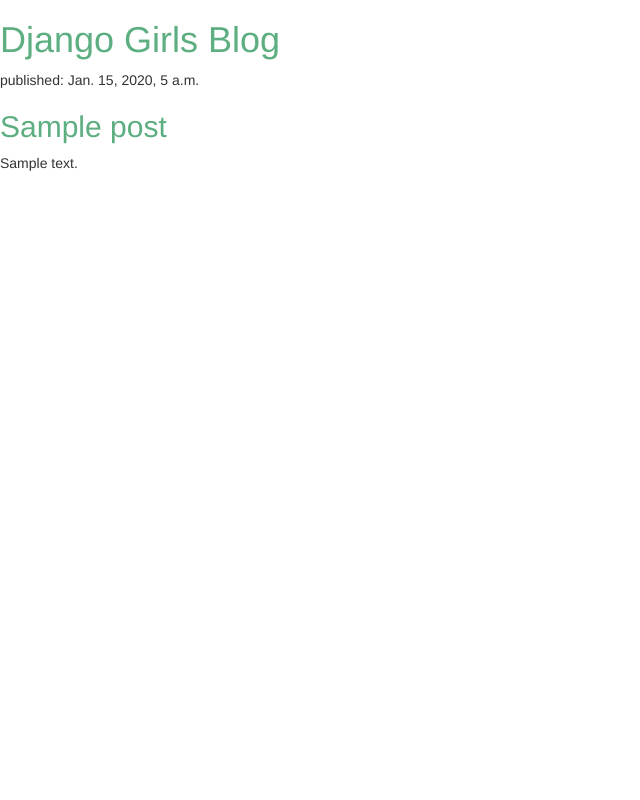
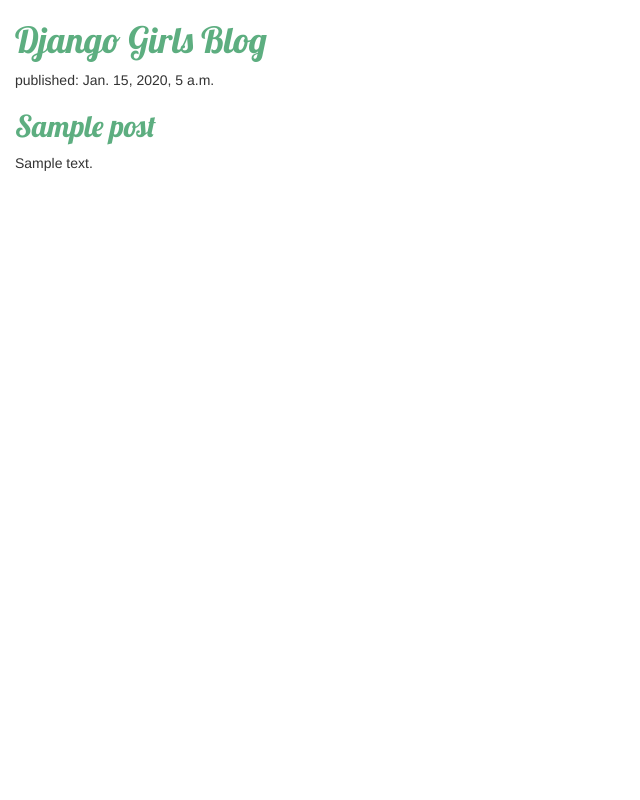
Before and after one commit to ThePolarEspresso/my-first-blog, a Django app: template blog/templates/blog/post_list.html in a window 1280 px wide. Shown: the whole page, without its empty margins (0-640 px from the left). Run offline with Django 3.2, Linux system fonts and the light colour scheme; the template is opened without the code that fills it: values that come from a table or form of the project are taken from there, others are empty; tables that the repository leaves empty hold one stand-in row (values such as "Sample post"); some libraries are stand-ins or nearby versions.

Commit message:
adding changes

```diff
--- a/blog/static/css/blog.css
+++ b/blog/static/css/blog.css
@@ -1,3 +1,8 @@
 h1 a, h2 a {
     color: #5DAE80;
+    font-family: 'lobster';
 }
+
+body {
+    padding-left: 15px;
+}
--- a/blog/templates/blog/post_list.html
+++ b/blog/templates/blog/post_list.html
@@ -2,9 +2,11 @@
 <html>
     <head>
         <title>Django Girls blog</title>
+
         <link rel="stylesheet" href="//maxcdn.bootstrapcdn.com/bootstrap/3.2.0/css/bootstrap.min.css">
         <link rel="stylesheet" href="//maxcdn.bootstrapcdn.com/bootstrap/3.2.0/css/bootstrap-theme.min.css">
         <link rel="stylesheet" href="{% static 'css/blog.css' %}">
+        <link href="//fonts.googleapis.com/css?family=Lobster&subset=latin,latin-ext" rel="stylesheet" type="text/css">
     </head>
     <body>
         <div>
```
